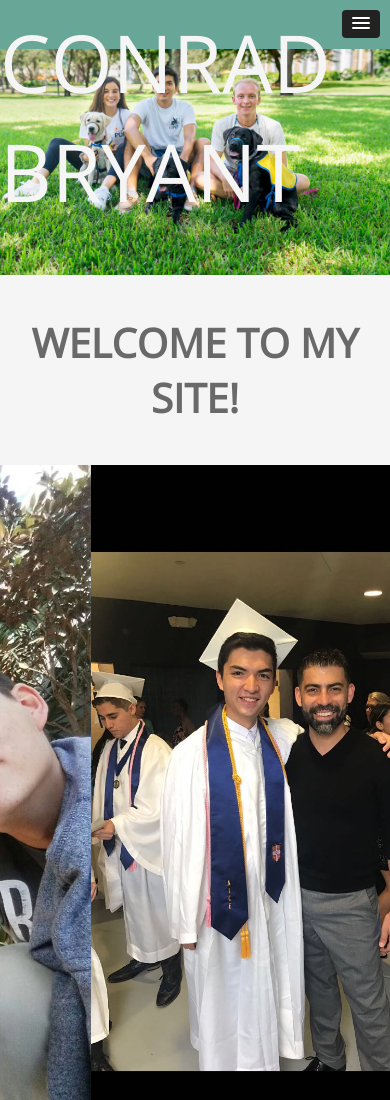
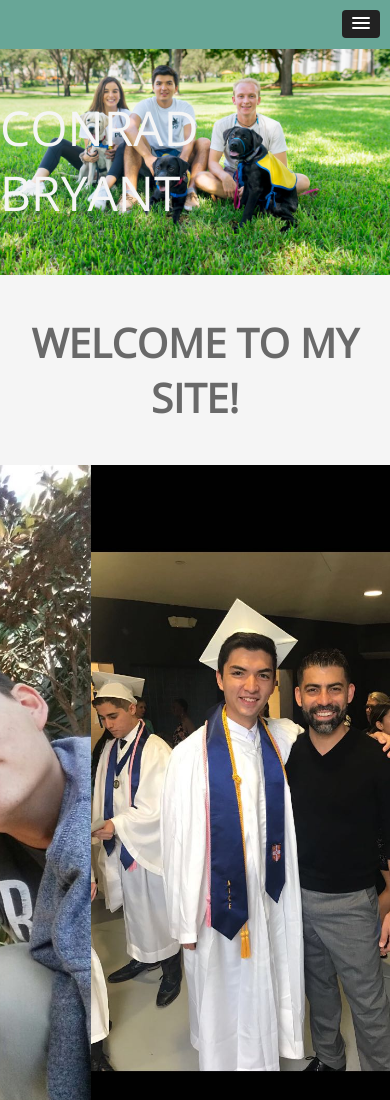
Before and after one commit to bryantconrad/CIM111-Final, a plain HTML site: page index.html in a window 390 px wide. Shown: the top 1100 px of the page. Drawn offline with nearby package versions, Linux system fonts and the light colour scheme.

Commit message:
Fixed title scaling issues with media queries

```diff
--- a/css/style.css
+++ b/css/style.css
@@ -446,4 +446,8 @@ input[type="submit"]:hover{
         margin-right: 25px;
     }
 
+    .title{
+        font-size: 3em;
+    }
+
 }
```
Also changed, not shown: assignment/googleanalytics.PNG (added).
